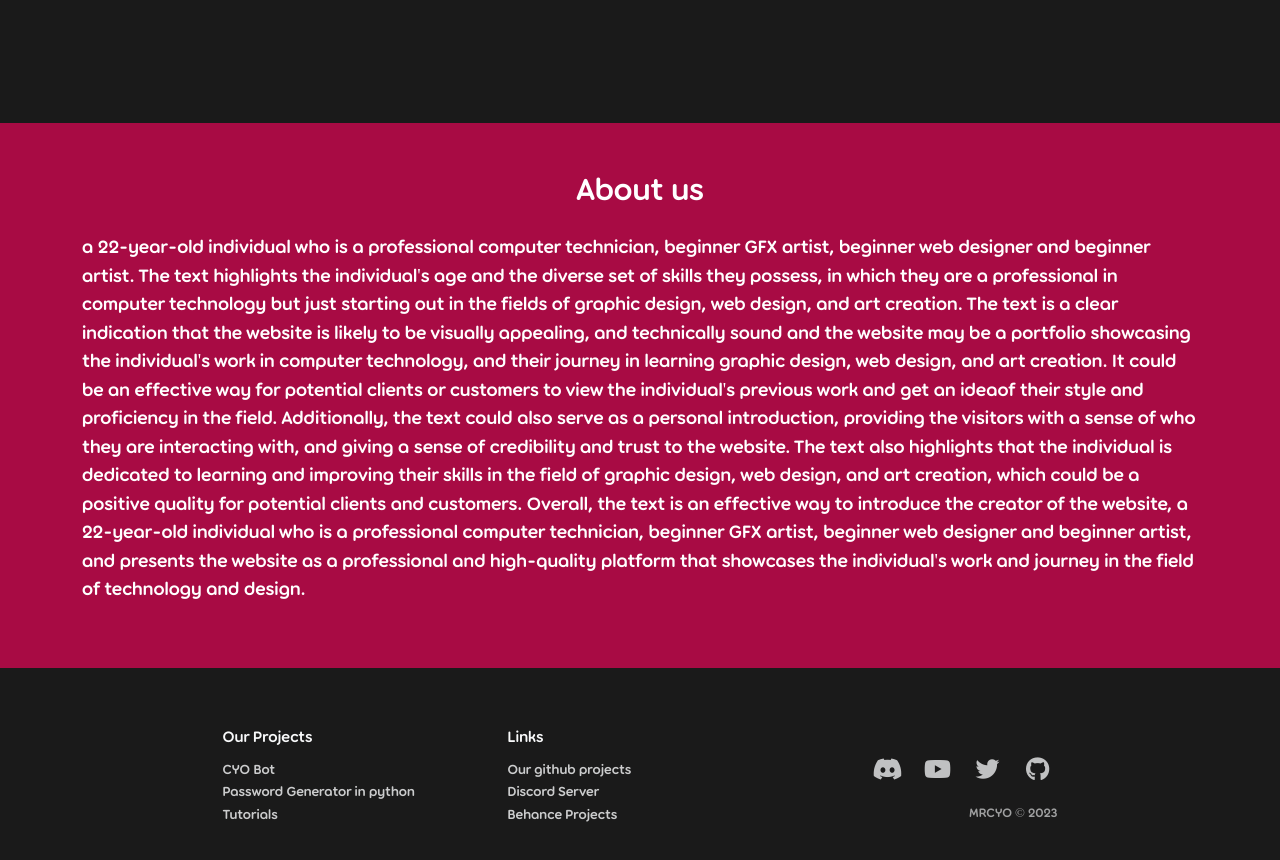
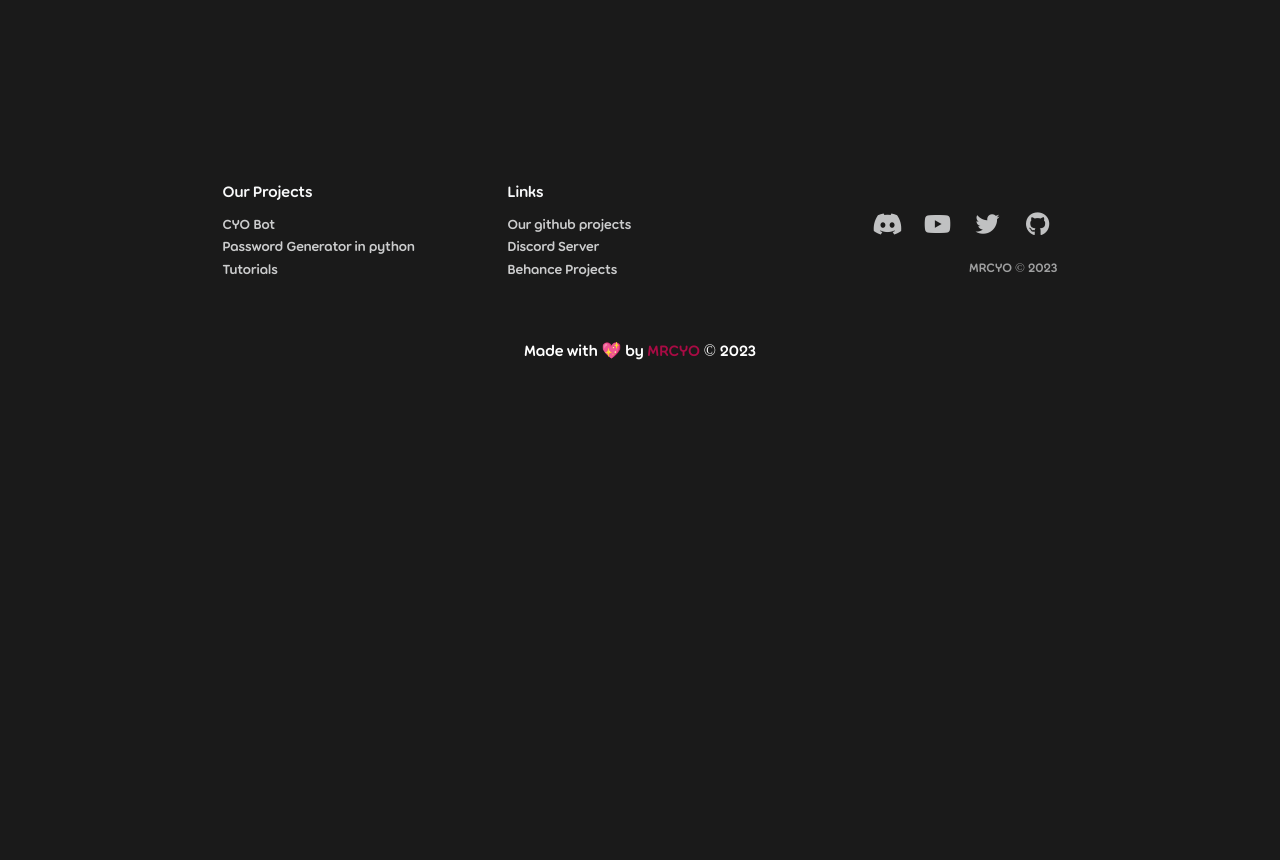
Before and after one commit to MRCYODev/MRCYO, a plain HTML site: page index.html in a window 1280 px wide. Shown: the part 880-1740 px from the top of the page. After the commit the page ends 1293 px from the top, so only its background shows below. Drawn offline with nearby package versions, Linux system fonts and the light colour scheme.

Commit message:
Update Index.html

```diff
--- a/index.html
+++ b/index.html
@@ -75,34 +75,6 @@
 
 
 
-    <!-- About -->
-
-
-    <section  id="About" class="py-5">
-        <div class="container">
-            <h2 class="text-center mb-4">
-                About us
-            </h2>
-            <div class="about-style">
-            <p class="about-text">a 22-year-old individual who is a professional computer technician, beginner GFX artist, beginner web designer and beginner artist.
-                The text highlights the individual's age and the diverse set of skills they possess,
-                in which they are a professional in computer technology but just starting out in the fields of graphic design, web design, and art creation.
-                The text is a clear indication that the website is likely to be visually appealing,
-                and technically sound and the website may be a portfolio showcasing the individual's work in computer technology,
-                and their journey in learning graphic design, web design,
-                and art creation. It could be an effective way for potential clients or customers to view the individual's previous work and get an ideaof their style and proficiency in the field.
-                Additionally, the text could also serve as a personal introduction,
-                providing the visitors with a sense of who they are interacting with, and giving a sense of credibility and trust to the website.
-                The text also highlights that the individual is dedicated to learning and improving their skills in the field of graphic design, web design,
-                and art creation, which could be a positive quality for potential clients and customers.
-                Overall, the text is an effective way to introduce the creator of the website, a 22-year-old individual who is a professional computer technician, beginner GFX artist, beginner web designer and beginner artist, and presents the website as a professional and high-quality platform that showcases the individual's work and journey in the field of technology and design.</p>
-                    </div>
-                </div>
-            </div>
-        </div>
-    </div>
-    </section>
-
 
         <!-- Back to top button -->
     <button
```
